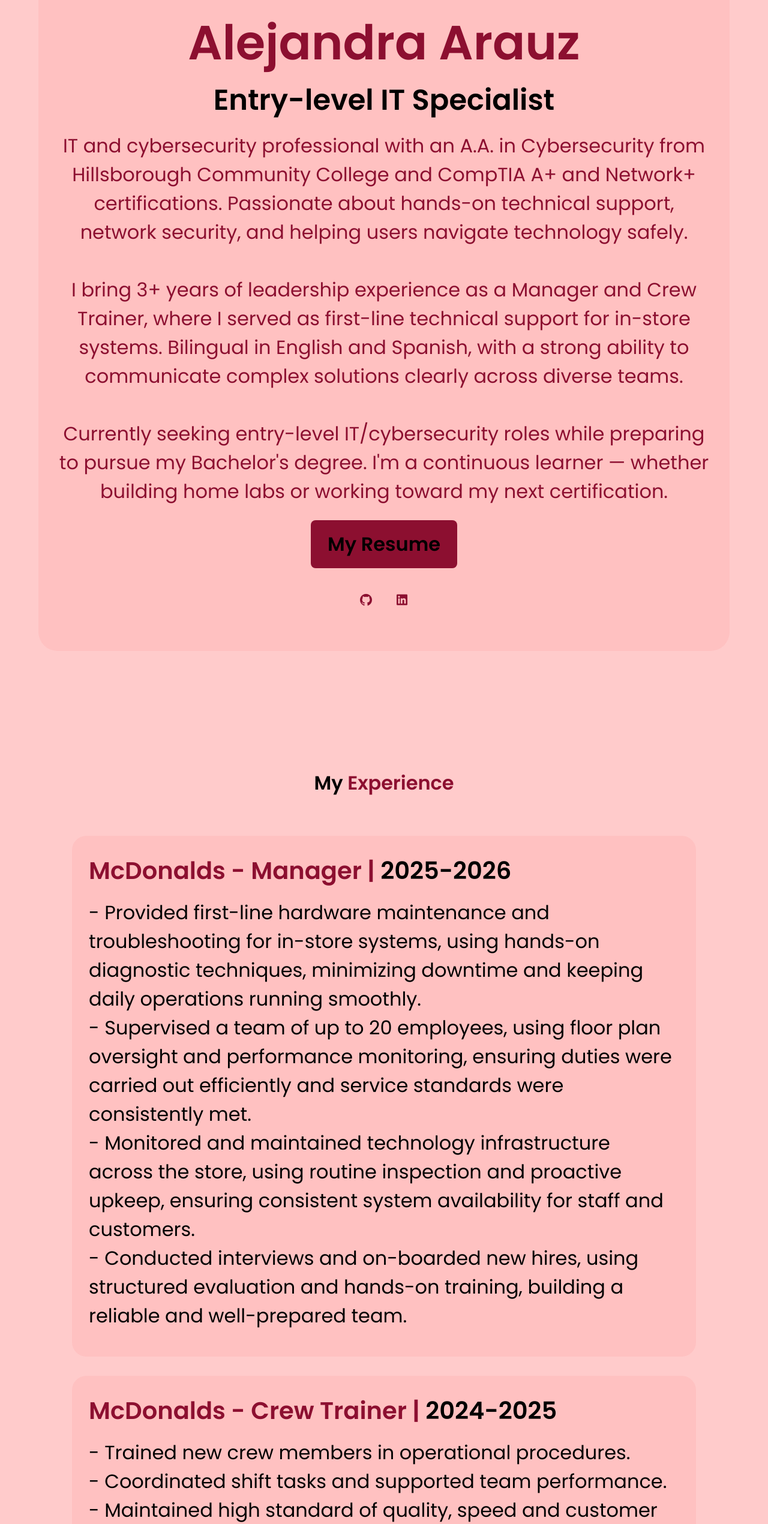
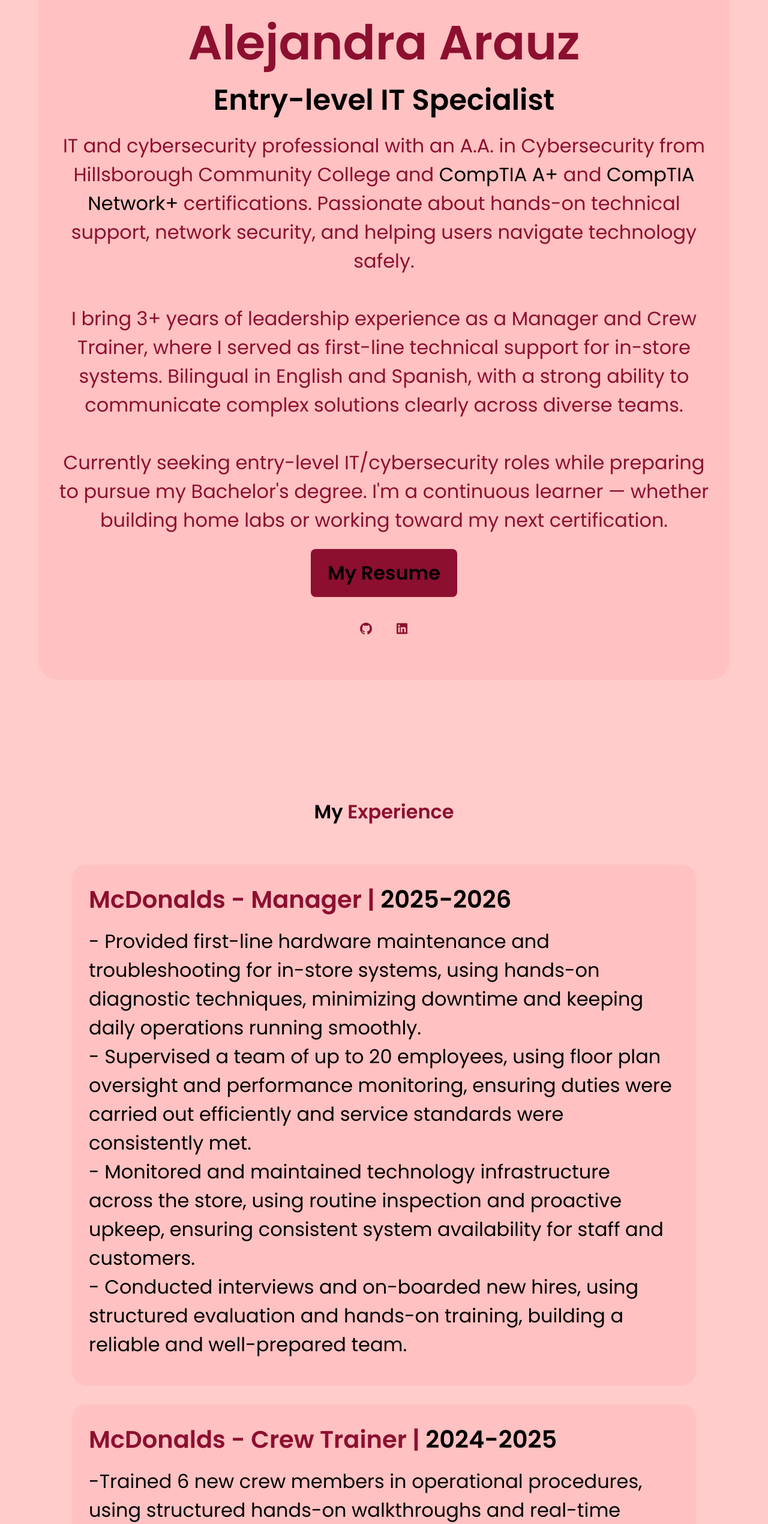
Before and after one commit to AlejandraDessiree/alejandradessiree.github.io, a plain HTML site: page index.html in a window 1280 px wide. Shown: the part 257-2797 px from the top of the page at 60% size. Drawn offline with nearby package versions, Linux system fonts and the light colour scheme.

```diff
--- a/assets/css/styles.css
+++ b/assets/css/styles.css
@@ -187,6 +187,10 @@
 
 .home__data{
   text-align: center;
+}
+
+.certifications{
+  color: var(--first-color-alt);
 }
 
 .home__subtitle,
--- a/index.html
+++ b/index.html
@@ -61,7 +61,10 @@
                         Entry-level IT Specialist</h3>
 
                      <p class="home__description">
-                        IT and cybersecurity professional with an A.A. in Cybersecurity from Hillsborough Community College and CompTIA A+ and Network+ certifications.
+                        IT and cybersecurity professional with an A.A. in Cybersecurity from Hillsborough Community College and
+                        <a href="assets/CV/AlejandraArauz_CV.pdf" target="_blank" rel="noopener noreferrer" class="certifications" style="text-decoration: none;">CompTIA A+ </a> and
+                        <a href="assets/CV/AlejandraArauz_CV.pdf" target="_blank" rel="noopener noreferrer" class="certifications" style="text-decoration: none;">CompTIA Network+ </a>
+                           certifications.
                         Passionate about hands-on technical support, network security, and helping users navigate technology safely.
                         <br><br>
                         I bring 3+ years of leadership experience as a Manager and Crew Trainer, where I served as first-line technical support for in-store systems.
@@ -113,9 +116,9 @@
                         </h2>
 
                         <p class="about__description">
-                           - Trained new crew members in operational procedures.<br>
-                           - Coordinated shift tasks and supported team performance.<br>
-                           - Maintained high standard of quality, speed and customer satisfaction.
+                           -Trained 6 new crew members in operational procedures, using structured hands-on walkthroughs and real-time feedback, reducing ramp-up time and building a confident, capable team.<br>
+                           -Coordinated shift tasks and supported team performance, using proactive communication and task delegation, ensuring smooth operations and consistent productivity throughout each shift.<br>
+                           -Maintained high standards of quality, speed, and customer satisfaction, using performance monitoring and on-the-spot coaching, keeping the team aligned with store goals during high-volume periods.
                         </p>
                      </article>
 
```
